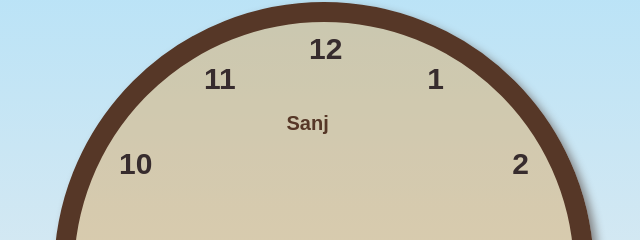
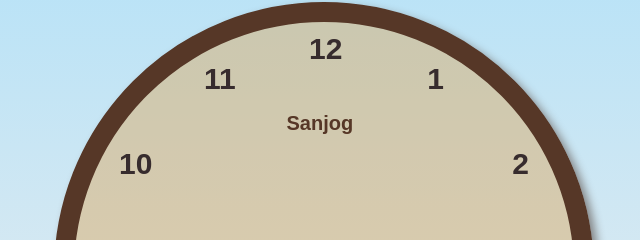
Before and after one commit to SanjogBSedai/Clock, a plain HTML site: page index.html in a window 1280 px wide. Shown: the part 156-396 px from the top of the page, 316-956 px from the left. Drawn offline with Linux system fonts and the light colour scheme.

Commit message:
Changes at index.htm

```diff
--- a/index.html
+++ b/index.html
@@ -21,7 +21,7 @@
       <div class="hour hour-10">10</div>
       <div class="hour hour-11">11</div>
       <div class="hour hour-12">12</div>
-      <div class="brand">Sanj</div>
+      <div class="brand">Sanjog</div>
 
       <div class="minute-hand-wrapper" id="minute-hand">
         <div class="minute-hand">
```
